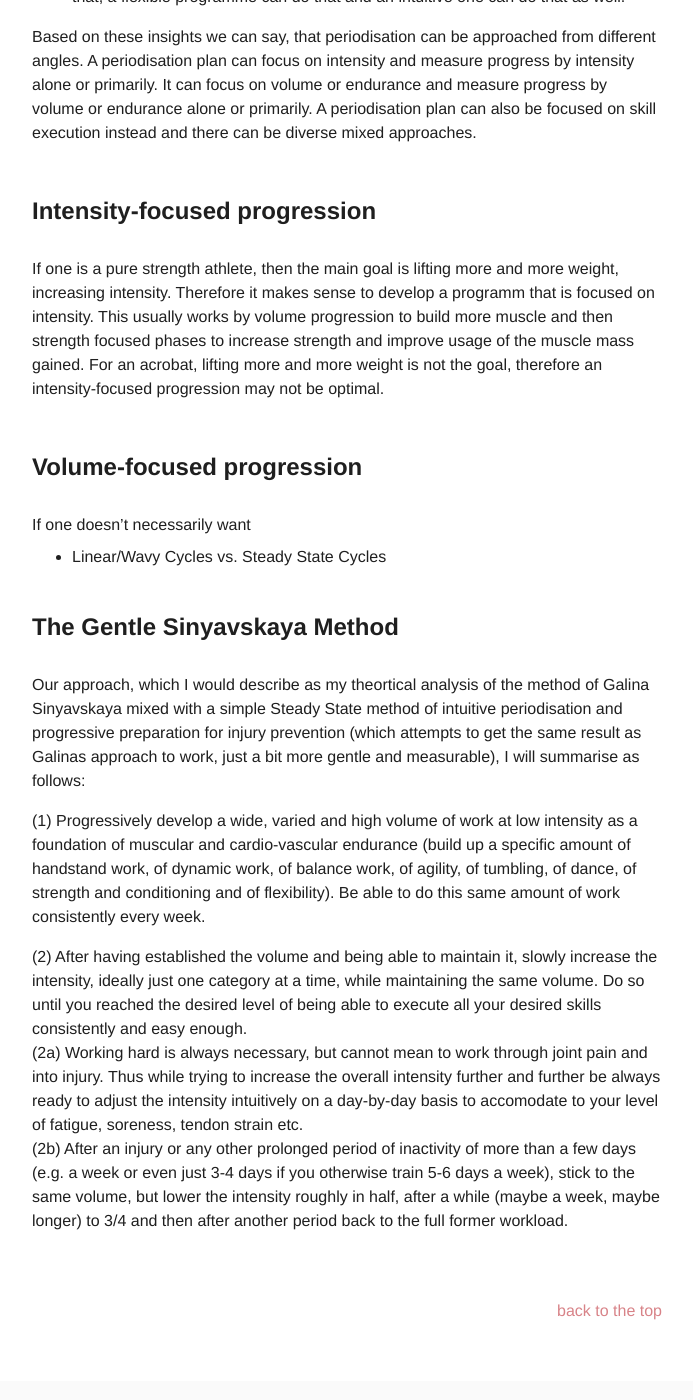
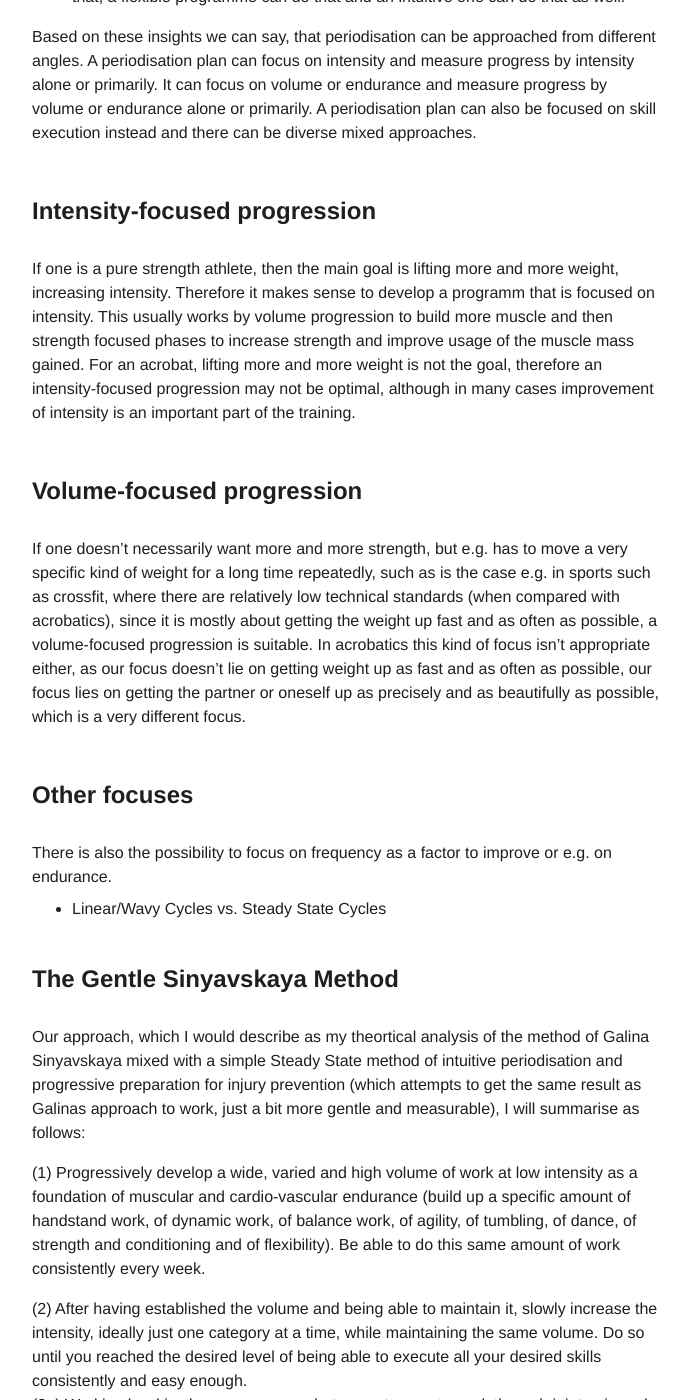
Before and after one commit to floshin/acrolib, a Jekyll site: the page built from training/periodisation.md, in a window 1280 px wide and 1400 px high, scrolled down 1955 px. Shown: the whole window, without its empty margins (293-986 px from the left). Built offline with Jekyll 4.4.1, drawn with Linux system fonts in a browser that asks for light colours; our own code applies the rules of GitHub Pages for plain Markdown files.

Commit message:
Update periodisation.md

```diff
--- a/training/periodisation.md
+++ b/training/periodisation.md
@@ -30,11 +30,15 @@ Based on these insights we can say, that periodisation can be approached from di
 
 ## Intensity-focused progression
 
-If one is a pure strength athlete, then the main goal is lifting more and more weight, increasing intensity. Therefore it makes sense to develop a programm that is focused on intensity. This usually works by volume progression to build more muscle and then strength focused phases to increase strength and improve usage of the muscle mass gained. For an acrobat, lifting more and more weight is not the goal, therefore an intensity-focused progression may not be optimal.
+If one is a pure strength athlete, then the main goal is lifting more and more weight, increasing intensity. Therefore it makes sense to develop a programm that is focused on intensity. This usually works by volume progression to build more muscle and then strength focused phases to increase strength and improve usage of the muscle mass gained. For an acrobat, lifting more and more weight is not the goal, therefore an intensity-focused progression may not be optimal, although in many cases improvement of intensity is an important part of the training.
 
 ## Volume-focused progression
 
-If one doesn't necessarily want
+If one doesn't necessarily want more and more strength, but e.g. has to move a very specific kind of weight for a long time repeatedly, such as is the case e.g. in sports such as crossfit, where there are relatively low technical standards (when compared with acrobatics), since it is mostly about getting the weight up fast and as often as possible, a volume-focused progression is suitable. In acrobatics this kind of focus isn't appropriate either, as our focus doesn't lie on getting weight up as fast and as often as possible, our focus lies on getting the partner or oneself up as precisely and as beautifully as possible, which is a very different focus.
+
+## Other focuses
+
+There is also the possibility to focus on frequency as a factor to improve or e.g. on endurance.
 
 
 * Linear/Wavy Cycles vs. Steady State Cycles
```
